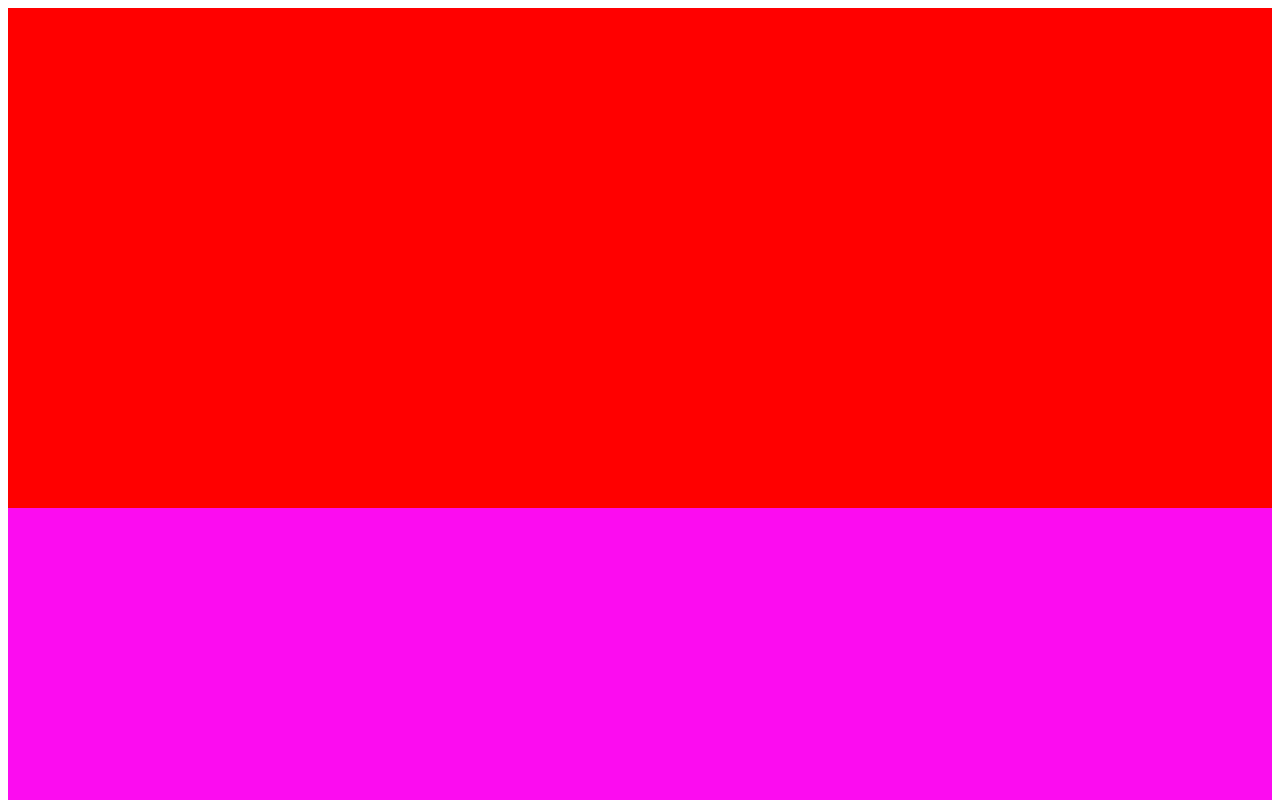
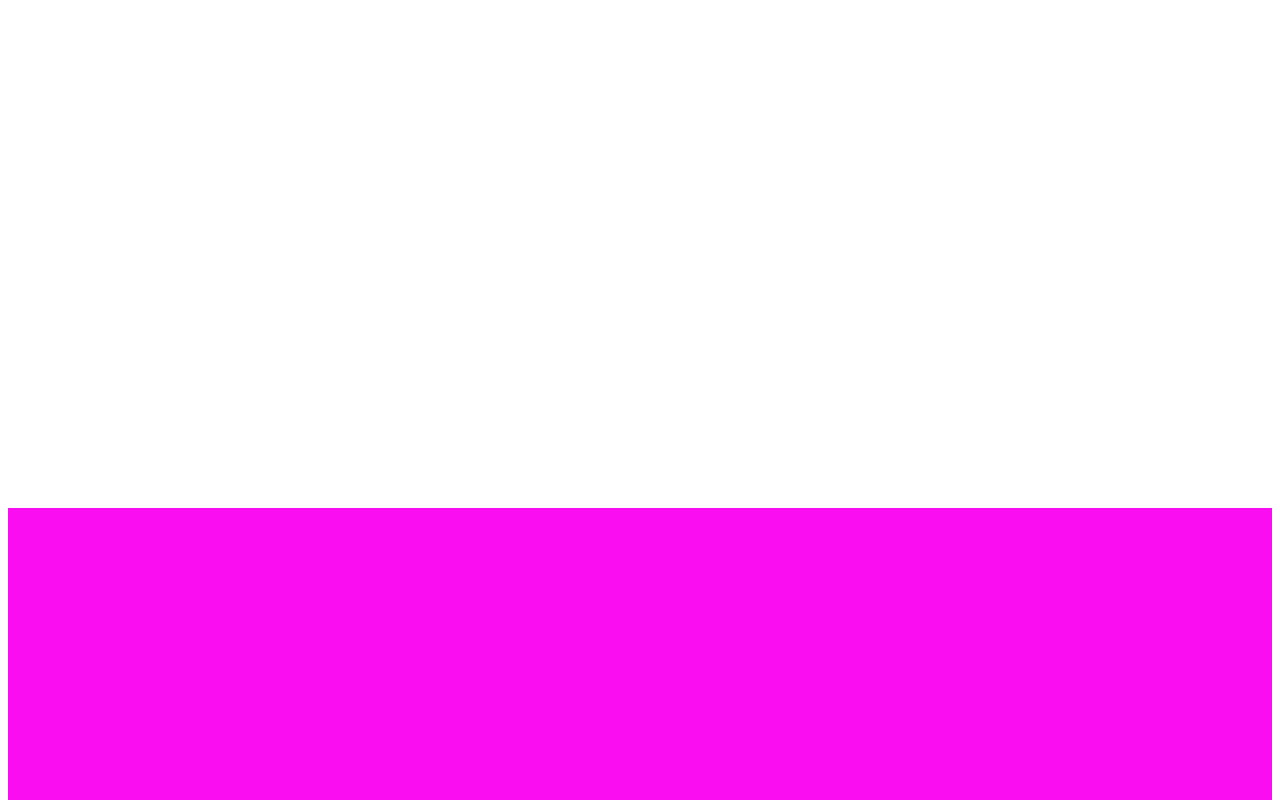
Before and after one commit to next304/renshu1, a plain HTML site: page index.html in a window 1280 px wide. Shown: the top 800 px of the page. Drawn offline with Linux system fonts and the light colour scheme.

```diff
--- a/css/style.css
+++ b/css/style.css
@@ -1,6 +1,6 @@
 #header{
     height: 500px;
-    background-color: #f00;
+    background-color: #fco;
 }
 
 #main{
```
